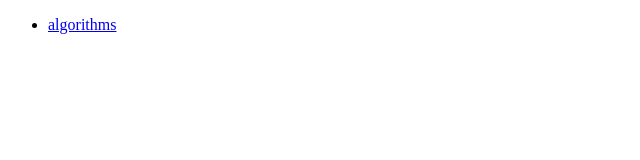
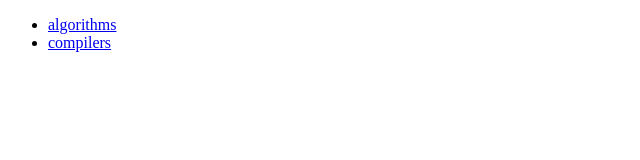
Before and after one commit to tailuge/wpod, a website built with webpack: page dist/index.html in a window 1280 px wide. Shown: the full height of the page, 0-640 px from the left. Built offline with nearby package versions, Linux system fonts and the light colour scheme.

Commit message:
add lex yacc

```diff
--- a/dist/index.html
+++ b/dist/index.html
@@ -19,6 +19,9 @@
             <li>
             <a href="https://eclass.uoa.gr/modules/document/file.php/D21/Introduction.to.Algorithms.CLRS.3rd.Edition.Sep.2009.pdf">algorithms</a>
             </li>
+            <li>
+            <a href="https://spivey.oriel.ox.ac.uk/wiki3/files/compilers/book.pdf">compilers</a>
+            </li>
         </ul>
     </div>
   </body>
```
Also changed, not shown: 1 other file.
